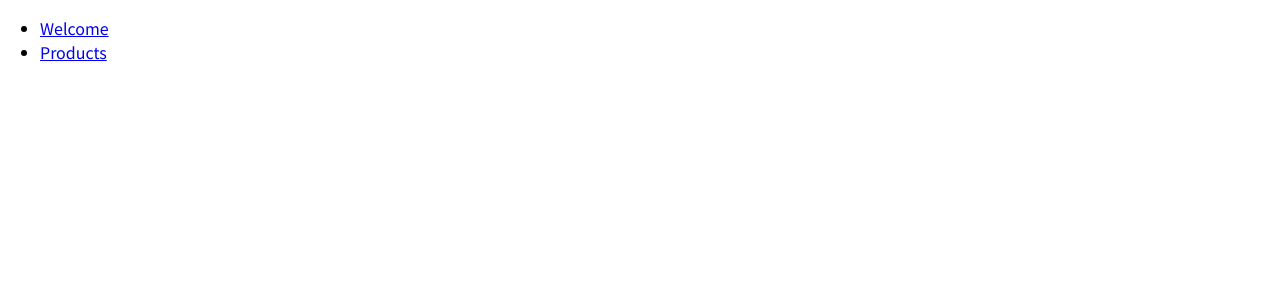
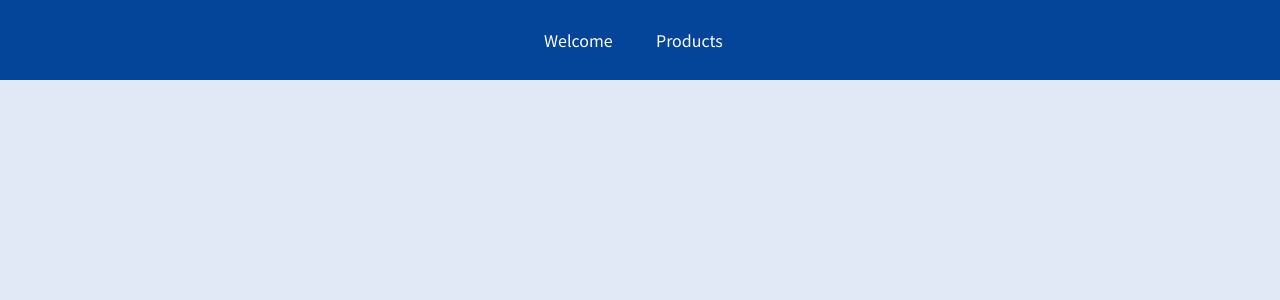
Before and after one commit to fithcmus-lnminh/first-react-router, a React (Create React App) app: page / in a window 1280 px wide. Shown: the top 300 px of the page. Built offline with nearby package versions, Linux system fonts and the light colour scheme.

Commit message:
using NavLink instead of Link to style for the attribute

```diff
--- a/src/components/MainHeader.js
+++ b/src/components/MainHeader.js
@@ -1,16 +1,21 @@
+import classes from "./MainHeader.module.css";
 import React from "react";
-import { Link } from "react-router-dom";
+import { NavLink } from "react-router-dom";
 
 const MainHeader = () => {
   return (
-    <header>
+    <header className={classes.header}>
       <nav>
         <ul>
           <li>
-            <Link to="/welcome">Welcome</Link>
+            <NavLink activeClassName={classes.active} to="/welcome">
+              Welcome
+            </NavLink>
           </li>
           <li>
-            <Link to="/products">Products</Link>
+            <NavLink activeClassName={classes.active} to="/products">
+              Products
+            </NavLink>
           </li>
         </ul>
       </nav>
--- /dev/null
+++ b/src/components/MainHeader.module.css
@@ -0,0 +1,38 @@
+.header {
+  width: 100%;
+  height: 5rem;
+  background-color: #044599;
+  padding: 0 10%;
+}
+
+.header nav {
+  height: 100%;
+}
+
+.header ul {
+  height: 100%;
+  list-style: none;
+  display: flex;
+  padding: 0;
+  margin: 0;
+  align-items: center;
+  justify-content: center;
+}
+
+.header li {
+  margin: 0 1rem;
+  width: 5rem;
+}
+
+.header a {
+  color: white;
+  text-decoration: none;
+}
+
+.header a:hover,
+.header a:active,
+.header a.active {
+  color: #95bcf0;
+  padding-bottom: 0.25rem;
+  border-bottom: 4px solid #95bcf0;
+}
--- a/src/index.css
+++ b/src/index.css
@@ -10,5 +10,17 @@
 
 body {
   margin: 0;
-  background-color: #ffffff;
+  background-color: #e0e9f5;
 }
+
+main {
+  margin-top: 7rem;
+  text-align: center;
+}
+
+h1,
+h2,
+h3,
+p {
+  color: #042b5f;
+}
```
